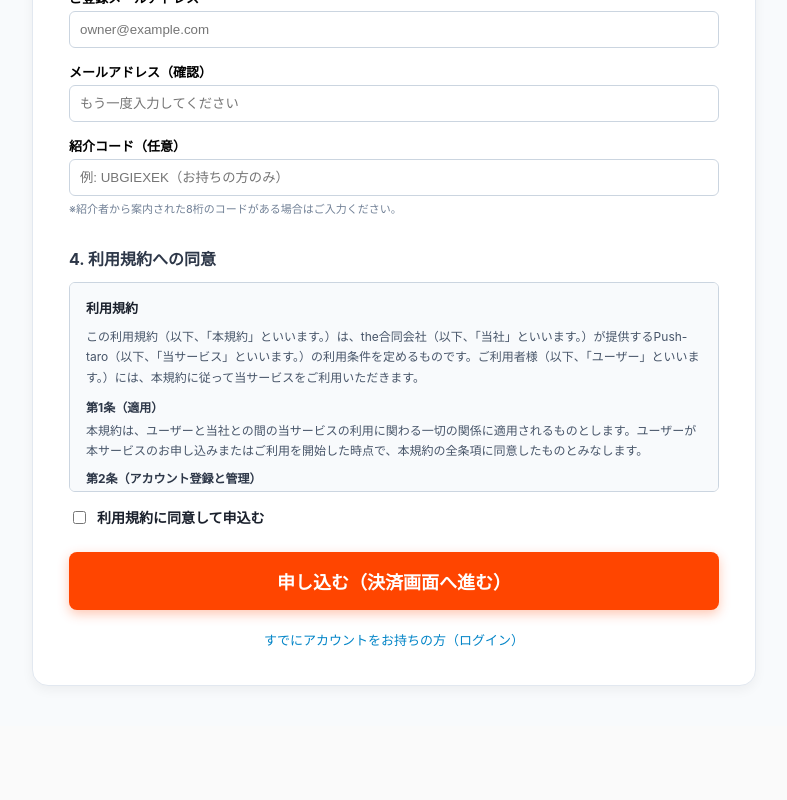
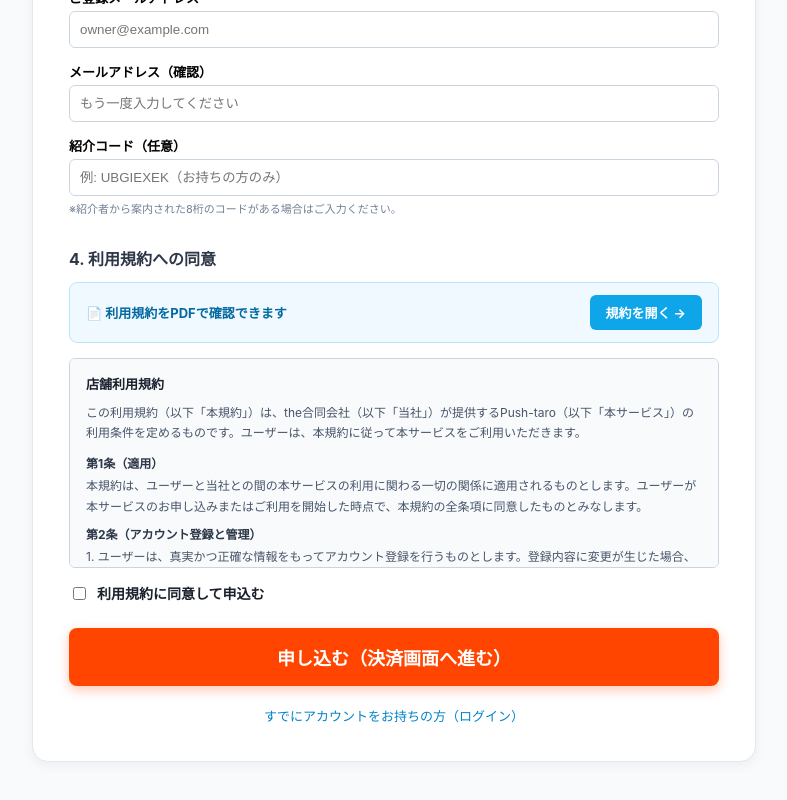
Before and after one commit to thellcishii-lang/push-taro, a Next.js app: page /signup in a window 1280 px wide. Shown: the part 636-1436 px from the top of the page, without its empty margins (246-1033 px from the left). Before the commit the page ends 1362 px from the top, so only its background shows below. Built offline with nearby package versions, Linux system fonts and the light colour scheme; no server answers.

Commit message:
Update page.tsx

```diff
--- a/app/signup/page.tsx
+++ b/app/signup/page.tsx
@@ -448,11 +448,46 @@ export default function SignupPage() {
             </div>
           )}
 
-          {/* 4. 利用規約（全文掲載） */}
+                    {/* 4. 利用規約（全文掲載） */}
           <h3 style={{ fontSize: '16px', fontWeight: 'bold', marginBottom: '12px', color: '#2d3748' }}>
             4. 利用規約への同意
           </h3>
 
+          {/* 📄 PDFダウンロードリンク */}
+          <div style={{
+            background: '#f0f9ff',
+            border: '1px solid #bae6fd',
+            borderRadius: '8px',
+            padding: '12px 16px',
+            marginBottom: '15px',
+            display: 'flex',
+            justifyContent: 'space-between',
+            alignItems: 'center',
+            flexWrap: 'wrap',
+            gap: '8px',
+          }}>
+            <span style={{ fontSize: '13px', color: '#0369a1', fontWeight: 700 }}>
+              📄 利用規約をPDFで確認できます
+            </span>
+            <a
+              href={`/print/terms?type=${selectedPlan === 'pro' ? 'pro-shop' : 'shop'}`}
+              target="_blank"
+              rel="noopener noreferrer"
+              style={{
+                padding: '8px 16px',
+                background: '#0ea5e9',
+                color: '#fff',
+                borderRadius: '6px',
+                textDecoration: 'none',
+                fontSize: '13px',
+                fontWeight: 700,
+              }}
+            >
+              規約を開く →
+            </a>
+          </div>
+
+          {/* 規約全文 */}
           <div style={{
             height: '180px',
             overflowY: 'scroll',
@@ -465,46 +500,103 @@ export default function SignupPage() {
             lineHeight: '1.7',
             marginBottom: '15px'
           }}>
-            <p style={{ fontWeight: 'bold', margin: '0 0 8px 0', fontSize: '13px', color: '#1a202c' }}>利用規約</p>
+            <p style={{ fontWeight: 'bold', margin: '0 0 8px 0', fontSize: '13px', color: '#1a202c' }}>
+              {selectedPlan === 'pro' ? '店舗利用規約（プロプラン）' : '店舗利用規約'}
+            </p>
             <p style={{ margin: '0 0 10px 0' }}>
-              この利用規約（以下、「本規約」といいます。）は、the合同会社（以下、「当社」といいます。）が提供するPush-taro（以下、「当サービス」といいます。）の利用条件を定めるものです。ご利用者様（以下、「ユーザー」といいます。）には、本規約に従って当サービスをご利用いただきます。
+              この利用規約（以下「本規約」）は、the合同会社（以下「当社」）が提供するPush-taro（以下「本サービス」）の利用条件を定めるものです。ユーザーは、本規約に従って本サービスをご利用いただきます。
             </p>
 
             <p style={{ margin: '0 0 2px 0', fontWeight: 'bold', color: '#2d3748' }}>第1条（適用）</p>
-            <p style={{ margin: '0 0 8px 0' }}>本規約は、ユーザーと当社との間の当サービスの利用に関わる一切の関係に適用されるものとします。ユーザーが本サービスのお申し込みまたはご利用を開始した時点で、本規約の全条項に同意したものとみなします。</p>
+            <p style={{ margin: '0 0 8px 0' }}>
+              本規約は、ユーザーと当社との間の本サービスの利用に関わる一切の関係に適用されるものとします。ユーザーが本サービスのお申し込みまたはご利用を開始した時点で、本規約の全条項に同意したものとみなします。
+            </p>
 
             <p style={{ margin: '0 0 2px 0', fontWeight: 'bold', color: '#2d3748' }}>第2条（アカウント登録と管理）</p>
-            <p style={{ margin: '0 0 8px 0' }}>1. ユーザーは、真実かつ正確な情報をもってアカウント登録を行うものとします。<br />2. ユーザーは、自己の責任においてアカウントIDおよびパスワードを厳重に管理するものとし、第三者への譲渡・貸与等はできません。<br />3. アカウント情報の管理不十分による損害の責任はユーザーが負うものとします。</p>
+            <p style={{ margin: '0 0 8px 0' }}>
+              1. ユーザーは、真実かつ正確な情報をもってアカウント登録を行うものとします。登録内容に変更が生じた場合、速やかに変更手続きを行う必要があります。<br />
+              2. ユーザーは、自己の責任においてアカウントIDおよびパスワードを厳重に管理するものとし、第三者への譲渡・貸与・売買等はできません。<br />
+              3. アカウント情報の管理不十分による損害の責任はユーザーが負うものとします。
+            </p>
 
-            <p style={{ margin: '0 0 2px 0', fontWeight: 'bold', color: '#2d3748' }}>第3条（利用料金および支払い方法）</p>
-            <p style={{ margin: '0 0 8px 0' }}>1. ユーザーは、当サービスが定める各プラン（ライトプラン: 1,980円/月（税別）、スタンダードプラン: 3,800円/月（税別）、プロプラン: 10,000円/月（税別）、いずれも税別）の利用料金を、当社指定の決済手段（Square等）により支払うものとします。<br />2. 月の途中でアカウントの開通または解約が行われた場合であっても、日割り計算による返金・精算は行いません。</p>
+            <p style={{ margin: '0 0 2px 0', fontWeight: 'bold', color: '#2d3748' }}>第3条（料金および支払い方法）</p>
+            <p style={{ margin: '0 0 8px 0' }}>
+              1. ユーザーは、当社が定める料金を、当社指定の決済手段（Square等）により支払うものとします。<br />
+              2. 月の途中でアカウントの開通または解約が行われた場合であっても、日割り計算による返金・精算は行いません。<br />
+              3. ユーザーが料金の支払いを遅延した場合、年14.6%の割合による遅延損害金を支払うものとします。
+            </p>
 
             <p style={{ margin: '0 0 2px 0', fontWeight: 'bold', color: '#2d3748' }}>第4条（送信メッセージおよびコンテンツの責任）</p>
-            <p style={{ margin: '0 0 8px 0' }}>1. 当サービスを通じてエンドユーザー（通知購読者）へ配信されるメッセージの内容に関する責任は、一切ユーザー自身に帰属します。<br />2. ユーザーは、特定電子メール法等の関連法令を遵守し、承諾を得ていない不特定多数への迷惑通知（スパム配信）を行ってはなりません。</p>
+            <p style={{ margin: '0 0 8px 0' }}>
+              1. 本サービスを通じてエンドユーザー（通知購読者）へ配信されるメッセージの内容（テキスト、画像、URL等）に関する責任は、一切ユーザー自身に帰属します。<br />
+              2. ユーザーは、特定電子メール法等の関連法令、消費者庁ガイドラインおよびプライバシー関連法規を遵守し、承諾を得ていない不特定多数への迷惑通知（スパム配信）を行ってはなりません。
+            </p>
 
             <p style={{ margin: '0 0 2px 0', fontWeight: 'bold', color: '#2d3748' }}>第5条（禁止事項）</p>
-            <p style={{ margin: '0 0 8px 0' }}>ユーザーは、法令違反行為、知的財産権の侵害、サーバーへの過度な負荷行為、虚偽情報の配信、反社会的勢力への利益供与行為等を行ってはならないものとします。</p>
+            <p style={{ margin: '0 0 8px 0' }}>
+              ユーザーは、本サービスの利用にあたり、以下の行為を行ってはならないものとします。<br />
+              ・法令または公序良俗に違反する行為、あるいは犯罪行為に関連する行為<br />
+              ・当社、他のユーザー、または第三者の知的財産権、名誉、プライバシーを侵害する行為<br />
+              ・本サービスのサーバーやネットワークに過度な負荷をかける行為、リバースエンジニアリング等の解析行為<br />
+              ・虚偽の情報または第三者の情報を騙って配信を行う行為<br />
+              ・反社会的勢力への利益供与行為
+            </p>
 
             <p style={{ margin: '0 0 2px 0', fontWeight: 'bold', color: '#2d3748' }}>第6条（サービスの提供停止・変更・終了）</p>
-            <p style={{ margin: '0 0 8px 0' }}>当社は、保守点検・障害復旧・天災地変等により事前に通知することなくサービス提供を中断・停止することがあります。</p>
+            <p style={{ margin: '0 0 8px 0' }}>
+              1. 当社は、システムの定期保守・障害復旧・天災地変等の不可抗力により、事前に通知することなく本サービスの全部または一部の提供を中断・停止することがあります。<br />
+              2. 当社は、事前にユーザーへ通知（Webサイト上での告知等）を行うことにより、本サービスの内容を変更し、または提供を終了することができるものとします。
+            </p>
 
-            <p style={{ margin: '0 0 2px 0', fontWeight: 'bold', color: '#2d3748' }}>第7条（紹介成果報酬制度・PRO特典）</p>
-            <p style={{ margin: '0 0 8px 0' }}>1. プロプランユーザーが他店舗を紹介した場合、所定のロジックに基づき10%相当の成果報酬権利が発生します。<br />2. 発生した成果報酬は毎月の請求精算時に自動控除・相殺にて精算されます。</p>
+            <p style={{ margin: '0 0 2px 0', fontWeight: 'bold', color: '#2d3748' }}>第7条（契約解除および利用制限）</p>
+            <p style={{ margin: '0 0 8px 0' }}>
+              ユーザーが本規約のいずれかの条項に違反した場合、または料金の支払いを怠った場合、当社は事前の催告なく即座に本サービス利用の停止、あるいは契約を解除することができます。
+            </p>
 
-            <p style={{ margin: '0 0 2px 0', fontWeight: 'bold', color: '#2d3748' }}>第8条（契約解除および利用制限）</p>
-            <p style={{ margin: '0 0 8px 0' }}>ユーザーが本規約に違反した場合、または利用料金の支払いを怠った場合、当社は即座にサービス利用の停止、あるいは契約を解除することができます。</p>
+            <p style={{ margin: '0 0 2px 0', fontWeight: 'bold', color: '#2d3748' }}>第8条（免責事項）</p>
+            <p style={{ margin: '0 0 8px 0' }}>
+              1. 当社は、本サービスがユーザーの特定の目的に適合すること、期待する成果（集客数・売上向上等）が得られることを保証するものではありません。<br />
+              2. ブラウザ端末（iOS/Android/Chrome等）の仕様変更、通信事業者の障害等によりプッシュ通知が正常に不着となった場合、当社はそれにより生じた損害について責任を負いません。<br />
+              3. 当社が損害賠償責任を負う場合であっても、過去1ヶ月間にユーザーが支払った利用料相当額を上限とします。
+            </p>
 
-            <p style={{ margin: '0 0 2px 0', fontWeight: 'bold', color: '#2d3748' }}>第9条（免責事項）</p>
-            <p style={{ margin: '0 0 8px 0' }}>1. 当社は、当サービスが特定の目的に適合することや期待する売上向上成果が得られることを保証するものではありません。<br />2. 当社が損害賠償責任を負う場合であっても、過去1ヶ月間にユーザーが支払った利用料相当額を上限とします。</p>
+            <p style={{ margin: '0 0 2px 0', fontWeight: 'bold', color: '#2d3748' }}>第9条（秘密保持および個人情報の取扱い）</p>
+            <p style={{ margin: '0 0 8px 0' }}>
+              ユーザーおよび当社は、本サービスの提供・利用に関して知り得た相手方の非公表の情報を秘密に保持するものとします。個人情報の取扱いについては、別途定める「プライバシーポリシー」に従うものとします。
+            </p>
 
-            <p style={{ margin: '0 0 2px 0', fontWeight: 'bold', color: '#2d3748' }}>第10条（秘密保持および個人情報の取扱い）</p>
-            <p style={{ margin: '0 0 8px 0' }}>個人情報の取扱いについては、別途定める「プライバシーポリシー」に従うものとします。</p>
+            <p style={{ margin: '0 0 2px 0', fontWeight: 'bold', color: '#2d3748' }}>第10条（反社会的勢力の排除）</p>
+            <p style={{ margin: '0 0 8px 0' }}>
+              ユーザーおよび当社は、自らまたはその役員が暴力団、暴力団関係企業、総会屋等の反社会的勢力に該当しないことを表明し、保証するものとします。
+            </p>
 
             <p style={{ margin: '0 0 2px 0', fontWeight: 'bold', color: '#2d3748' }}>第11条（規約の変更）</p>
-            <p style={{ margin: '0 0 8px 0' }}>当社は、必要と判断した場合には、事前に適切な方法で通知することにより、いつでも本規約を変更することができるものとします。</p>
+            <p style={{ margin: '0 0 8px 0' }}>
+              当社は、必要と判断した場合には、ユーザーに事前に適切な方法（Webサイト上の掲示等）で通知することにより、いつでも本規約を変更することができるものとします。変更後の規約は掲載された時点で効力を生じます。
+            </p>
 
             <p style={{ margin: '0 0 2px 0', fontWeight: 'bold', color: '#2d3748' }}>第12条（準拠法および裁判管轄）</p>
-            <p style={{ margin: '0 0 8px 0' }}>本規約の解釈にあたっては日本法を準拠法とし、当社の本社所在地を管轄する裁判所を専属的合意管轄とします。</p>
+            <p style={{ margin: '0 0 8px 0' }}>
+              本規約の解釈にあたっては、日本法を準拠法とします。本サービスに関して紛争が生じた場合、当社の本社所在地を管轄する裁判所を専属的合意管轄とします。
+            </p>
+
+            <p style={{ margin: '0 0 2px 0', fontWeight: 'bold', color: '#2d3748' }}>第13条（店舗プラン特約）</p>
+            {selectedPlan === 'pro' ? (
+              <p style={{ margin: '0 0 8px 0' }}>
+                1. プロプランをご契約中のユーザーが他店舗を紹介した場合、紹介した店舗の契約プランにかかわらず、月額料金の10%相当の成果報酬権利が発生します。<br />
+                2. 発生した成果報酬は、原則として毎月の請求精算時における自動控除・相殺にて精算されます。<br />
+                3. 紹介店舗が契約を継続する限り、報酬は毎月発生します。10件の紹介でプロプランの月額（税別10,000円）が実質無料となります。<br />
+                4. 累計1万円以上でご指定の銀行口座への振込申請が可能です。<br />
+                5. 不正な自己紹介、虚偽アカウントの作成、その他不当な方法による成果報酬の発生が発覚した場合、当社は即時に報酬支払いを取消し、アカウントを停止することができます。
+              </p>
+            ) : (
+              <p style={{ margin: '0 0 8px 0' }}>
+                1. 本サービスは、ライトプラン（1,980円/月・税別）、スタンダードプラン（3,800円/月・税別）、プロプラン（10,000円/月・税別）の3プランを提供します。<br />
+                2. ライトプランおよびスタンダードプランには、月間の配信数上限があります（ライト: 5,000通、スタンダード: 15,000通）。上限を超過した場合、翌月まで送信が制限されますが、追加課金は発生しません。<br />
+                3. プロプランは配信無制限です。追加の従量課金は一切ありません。<br />
+                4. 月額費用は税別表示であり、別途消費税が加算されます。
+              </p>
+            )}
 
             <div style={{ marginTop: '12px', paddingTop: '8px', borderTop: '1px solid #cbd5e0', fontSize: '11px', color: '#64748b' }}>
               【事業者名】the合同会社<br />
```
